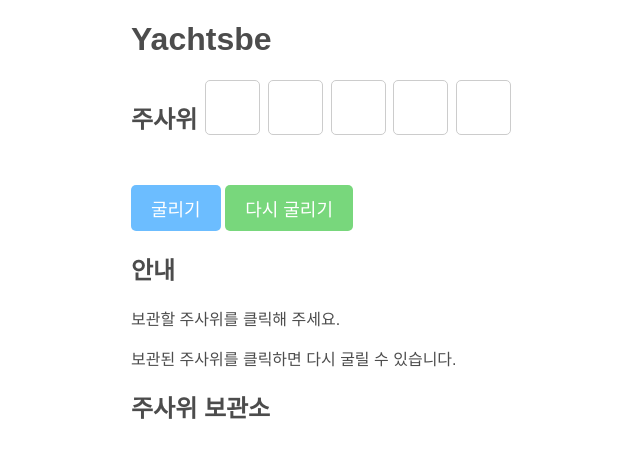
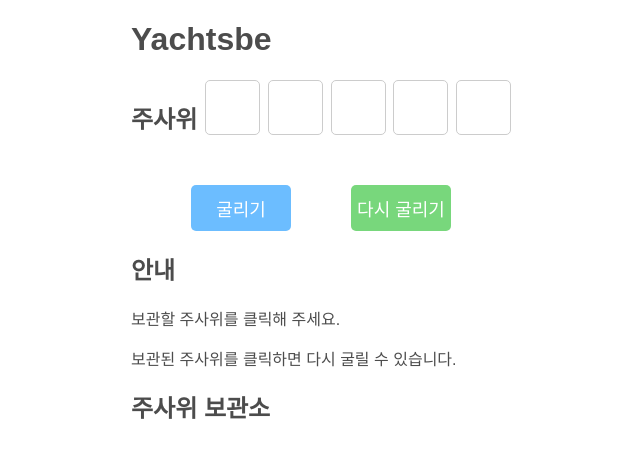
Before and after one commit to skojphy/yachtbe, a SvelteKit app: page / in a window 1280 px wide. Shown: the top 458 px of the page, without its empty margins (319-959 px from the left). Built offline with nearby package versions, Linux system fonts and the light colour scheme; a web font is replaced by a local one.

Commit message:
:lipstick: 버튼 너비 및 정렬 수정

```diff
--- a/src/routes/+page.svelte
+++ b/src/routes/+page.svelte
@@ -85,11 +85,13 @@
 		{/each}
 	</div>
 
-	<button class="button roll-button" on:click={rollDice}>굴리기</button>
-	{#if showExitButton}
-		<button class="button exit-button">종료하기</button>
-	{/if}
-	<button class="button reset-button" on:click={resetDice}>다시 굴리기</button>
+	<div class="buttons-container">
+		<button class="button roll-button" on:click={rollDice}>굴리기</button>
+		{#if showExitButton}
+			<button class="button exit-button">종료하기</button>
+		{/if}
+		<button class="button reset-button" on:click={resetDice}>다시 굴리기</button>
+	</div>
 
 	<Info />
 
@@ -135,14 +137,20 @@
 		border: 2px solid rgb(255, 110, 110);
 	}
 
+	.buttons-container {
+		display: flex;
+		justify-content: space-evenly;
+	}
+
 	.button {
 		margin-top: 10px;
 		font-size: 18px;
 		cursor: pointer;
 		border: none;
 		border-radius: 5px;
-		padding: 10px 20px;
+		padding: 10px 0;
 		color: #fff;
+		width: 100px;
 	}
 
 	.roll-button {
```
